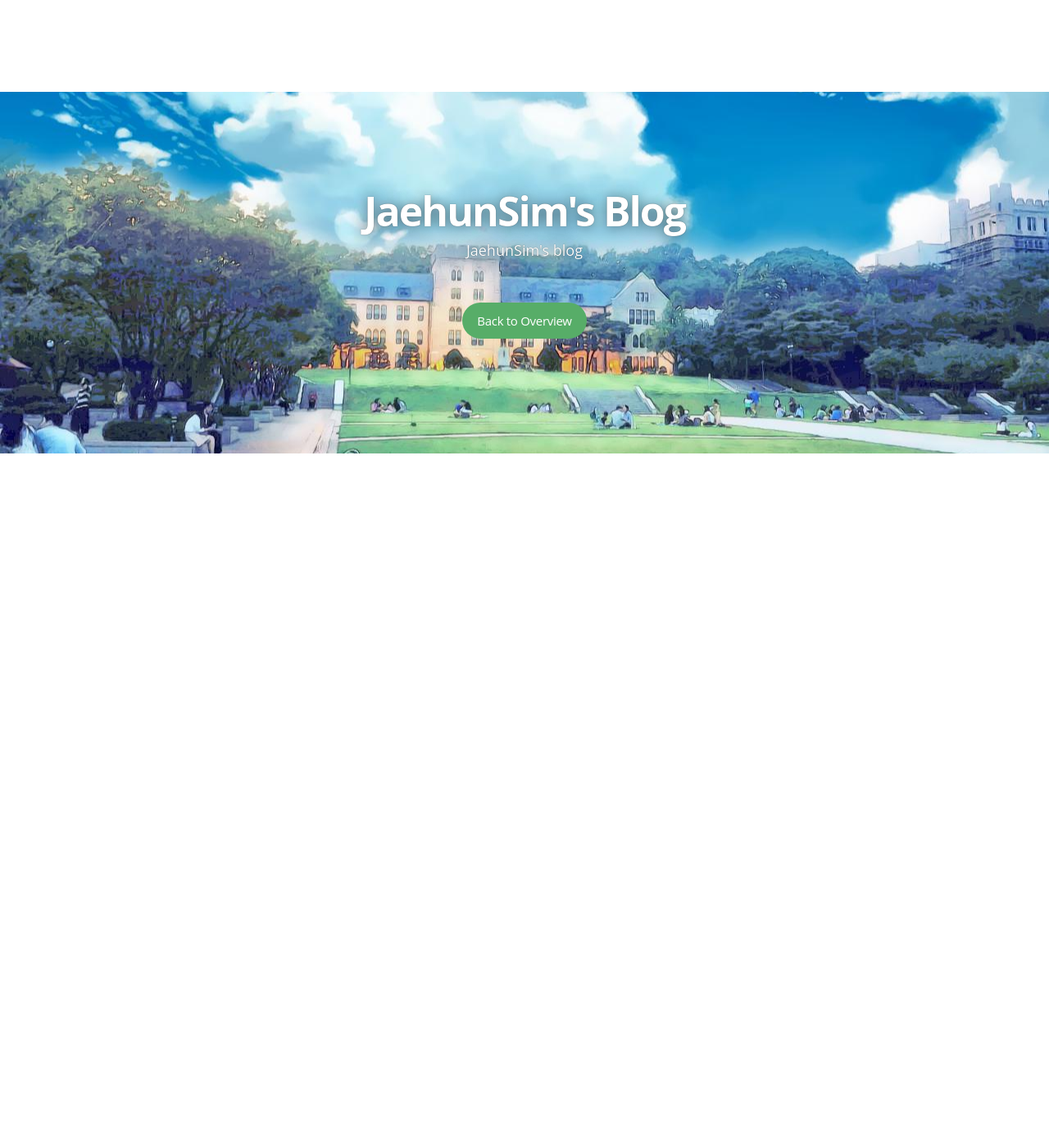
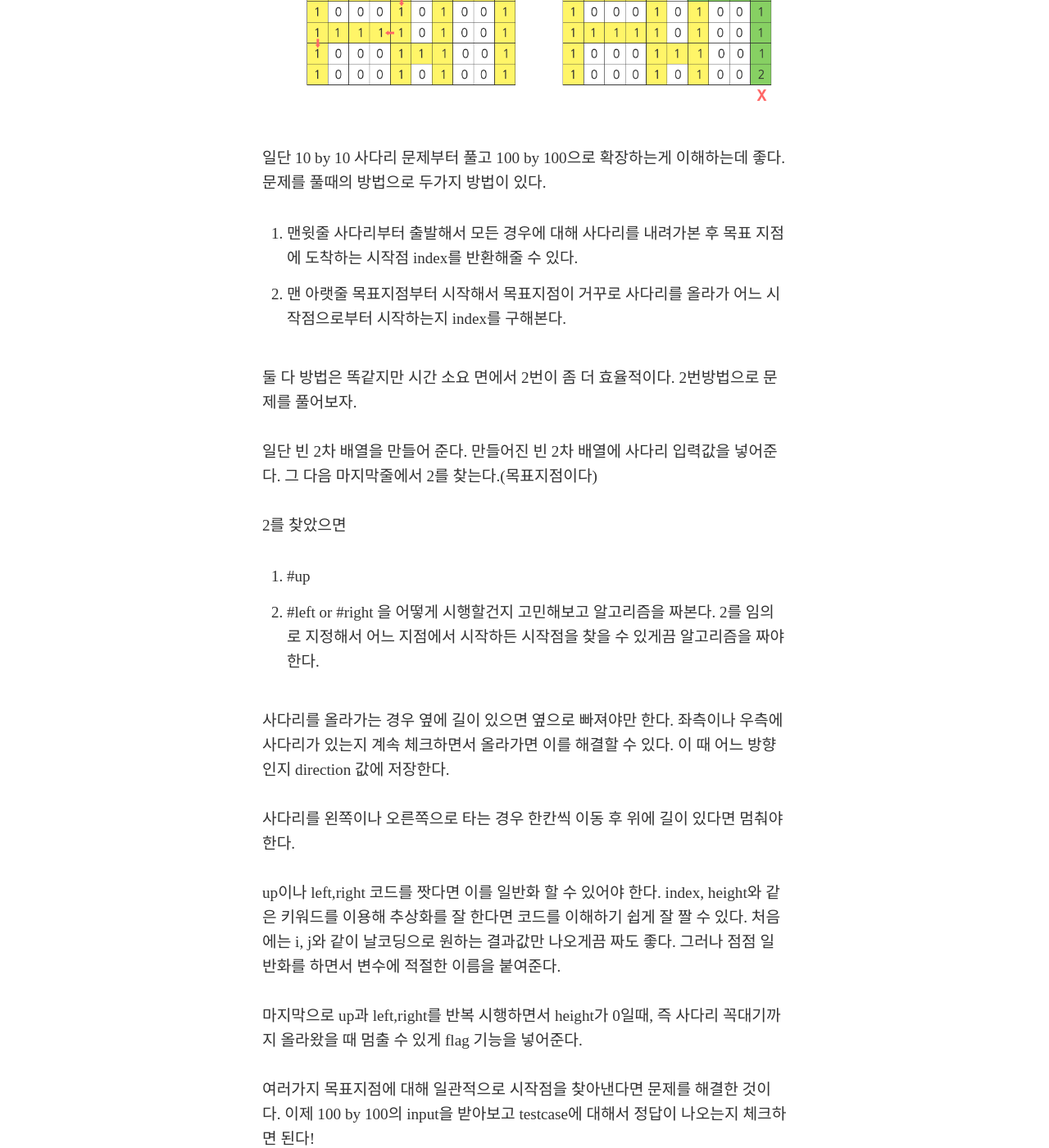
Before and after one commit to JaehunSim/JaehunSim.github.io, a Jekyll site: the page built from _posts/2019-01-15-Algo-Array.md, in a window 1280 px wide and 1400 px high, scrolled down 674 px. Shown: the whole window at 82% size. Built offline with Jekyll 4.4.1, drawn with Linux system fonts in a browser that asks for light colours; nearby versions of some CDN libraries; some web fonts are replaced; comment, search, counter and statistics services are not loaded; before the commit the page ends 1227 px from its top, so only the background shows below that; some of the changed text lies outside the part shown.

Commit message:
Update 2019-01-15-Algo-Array.md

```diff
--- a/_posts/2019-01-15-Algo-Array.md
+++ b/_posts/2019-01-15-Algo-Array.md
@@ -10,3 +10,68 @@ comments: true
 ---
 
 # [#1210 SW Expert Academy](https://www.swexpertacademy.com/main/code/problem/problemDetail.do?contestProbId=AV14ABYKADACFAYh)
+
+사다리를 Array로 표현하고 골인지점이 어디인지를 찾는 문제이다.
+
+![](https://raw.githubusercontent.com/JaehunSim/JaehunSim.github.io/master/assets/images/SWAcademy/ladder.png)
+
+일단 10 by 10 사다리 문제부터 풀고 100 by 100으로 확장하는게 이해하는데 좋다.
+문제를 풀때의 방법으로 두가지 방법이 있다.
+1. 맨윗줄 사다리부터 출발해서 모든 경우에 대해 사다리를 내려가본 후
+목표 지점에 도착하는 시작점 index를 반환해줄 수 있다.
+2. 맨 아랫줄 목표지점부터 시작해서 목표지점이 거꾸로 사다리를 올라가 어느 시작점으로부터 시작하는지 index를 구해본다.
+
+둘 다 방법은 똑같지만 시간 소요 면에서 2번이 좀 더 효율적이다. 2번방법으로 문제를 풀어보자.
+
+일단 빈 2차 배열을 만들어 준다.
+만들어진 빈 2차 배열에 사다리 입력값을 넣어준다.
+그 다음 마지막줄에서 2를 찾는다.(목표지점이다)
+
+2를 찾았으면
+1. #up
+2. #left or #right
+을 어떻게 시행할건지 고민해보고 알고리즘을 짜본다.
+2를 임의로 지정해서 어느 지점에서 시작하든 시작점을 찾을 수 있게끔 알고리즘을 짜야한다.
+
+사다리를 올라가는 경우 옆에 길이 있으면 옆으로 빠져야만 한다.
+좌측이나 우측에 사다리가 있는지 계속 체크하면서 올라가면 이를 해결할 수 있다.
+이 때 어느 방향인지 direction 값에 저장한다.
+
+사다리를 왼쪽이나 오른쪽으로 타는 경우
+한칸씩 이동 후 위에 길이 있다면 멈춰야 한다.
+
+up이나 left,right 코드를 짯다면
+이를 일반화 할 수 있어야 한다.
+index, height와 같은 키워드를 이용해 추상화를 잘 한다면 코드를 이해하기 쉽게 잘 짤 수 있다.
+처음에는 i, j와 같이 날코딩으로 원하는 결과값만 나오게끔 짜도 좋다.
+그러나 점점 일반화를 하면서 변수에 적절한 이름을 붙여준다.
+
+마지막으로 up과 left,right를 반복 시행하면서 height가 0일때, 즉 사다리 꼭대기까지 올라왔을 때 멈출 수 있게 flag 기능을 넣어준다.
+
+여러가지 목표지점에 대해 일관적으로 시작점을 찾아낸다면 문제를 해결한 것이다.
+이제 100 by 100의 input을 받아보고 testcase에 대해서 정답이 나오는지 체크하면 된다!
+
+`` 7. When stack memory is full, Java runtime throws java.lang.StackOverFlowError whereas if heap memory is full, it throws java.lang.OutOfMemoryError: Java Heap Space error. ``
+
+
+~~~ Java
+
+package com.journaldev.test;
+
+public class Memory {
+
+	public static void main(String[] args) { // Line 1
+		int i=1; // Line 2
+		Object obj = new Object(); // Line 3
+		Memory mem = new Memory(); // Line 4
+		mem.foo(obj); // Line 5
+	} // Line 9
+
+	private void foo(Object param) { // Line 6
+		String str = param.toString(); //// Line 7
+		System.out.println(str);
+	} // Line 8
+
+}
+
+~~~
```
